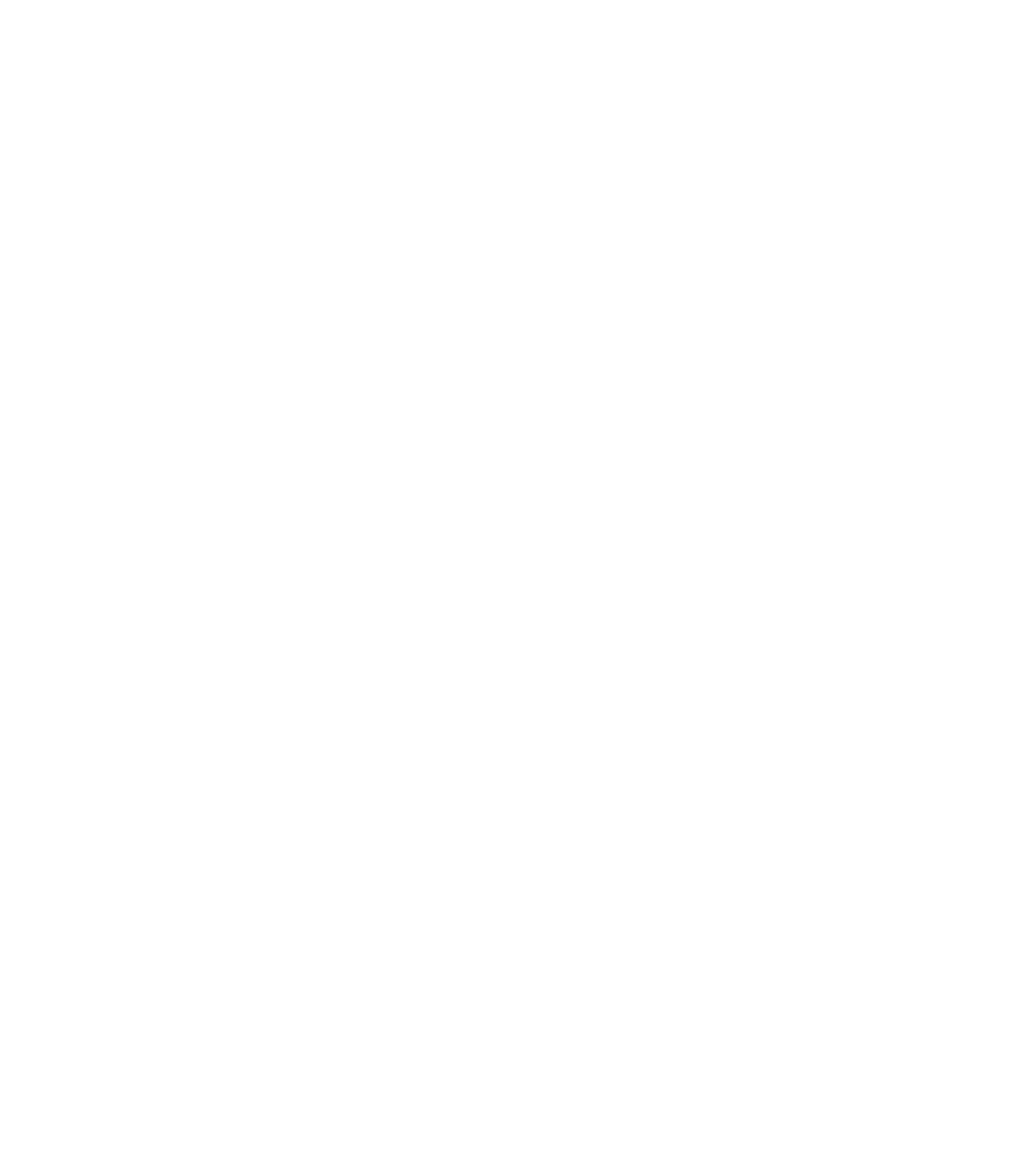
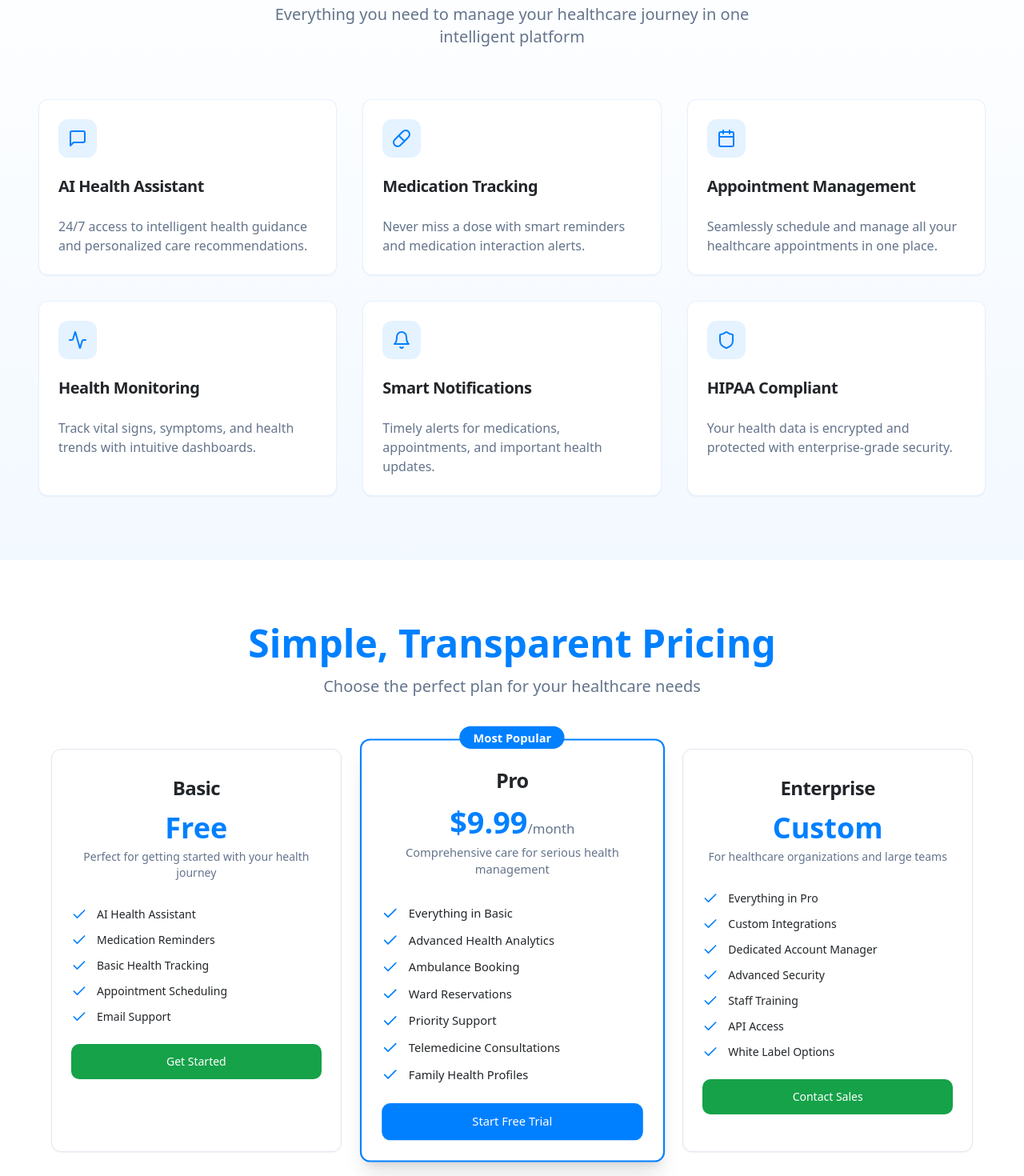
Before and after one commit to HarshSharma-25/healthmate-ai, a React (Vite) app: page / in a window 1280 px wide. Shown: the part 940-2410 px from the top of the page at 80% size. Before the commit the page ends 800 px from the top, so only its background shows below. Built offline with nearby package versions, Linux system fonts and the light colour scheme.

Commit message:
Fix broken features and sections

```diff
--- /dev/null
+++ b/src/components/Landing/FeaturesSection.tsx
@@ -0,0 +1,76 @@
+import { Card, CardContent, CardHeader, CardTitle } from "@/components/ui/card";
+import { Activity, Bell, Calendar, MessageSquare, Pill, Shield } from "lucide-react";
+
+const features = [
+  {
+    icon: MessageSquare,
+    title: "AI Health Assistant",
+    description: "24/7 access to intelligent health guidance and personalized care recommendations.",
+  },
+  {
+    icon: Pill,
+    title: "Medication Tracking",
+    description: "Never miss a dose with smart reminders and medication interaction alerts.",
+  },
+  {
+    icon: Calendar,
+    title: "Appointment Management",
+    description: "Seamlessly schedule and manage all your healthcare appointments in one place.",
+  },
+  {
+    icon: Activity,
+    title: "Health Monitoring",
+    description: "Track vital signs, symptoms, and health trends with intuitive dashboards.",
+  },
+  {
+    icon: Bell,
+    title: "Smart Notifications",
+    description: "Timely alerts for medications, appointments, and important health updates.",
+  },
+  {
+    icon: Shield,
+    title: "HIPAA Compliant",
+    description: "Your health data is encrypted and protected with enterprise-grade security.",
+  },
+];
+
+const FeaturesSection = () => {
+  return (
+    <section id="features" className="py-20 px-4 bg-gradient-to-b from-background to-primary/5">
+      <div className="container mx-auto">
+        <div className="text-center mb-16 space-y-4">
+          <h2 className="text-4xl md:text-5xl font-bold text-primary">
+            Powerful Features for Better Health
+          </h2>
+          <p className="text-xl text-muted-foreground max-w-2xl mx-auto">
+            Everything you need to manage your healthcare journey in one intelligent platform
+          </p>
+        </div>
+
+        <div className="grid grid-cols-1 md:grid-cols-2 lg:grid-cols-3 gap-8">
+          {features.map((feature, index) => {
+            const Icon = feature.icon;
+            return (
+              <Card
+                key={index}
+                className="hover:shadow-xl transition-all duration-300 hover:-translate-y-1 border-primary/10"
+              >
+                <CardHeader>
+                  <div className="w-12 h-12 bg-primary/10 rounded-lg flex items-center justify-center mb-4">
+                    <Icon className="h-6 w-6 text-primary" />
+                  </div>
+                  <CardTitle className="text-xl">{feature.title}</CardTitle>
+                </CardHeader>
+                <CardContent>
+                  <p className="text-muted-foreground">{feature.description}</p>
+                </CardContent>
+              </Card>
+            );
+          })}
+        </div>
+      </div>
+    </section>
+  );
+};
+
+export default FeaturesSection;
--- a/src/components/Landing/Navbar.tsx
+++ b/src/components/Landing/Navbar.tsx
@@ -1,6 +1,7 @@
 import { Button } from "@/components/ui/button";
 import { Heart, Menu, X } from "lucide-react";
 import { useState } from "react";
+import { Link } from "react-router-dom";
 
 const Navbar = () => {
   const [isOpen, setIsOpen] = useState(false);
@@ -22,12 +23,12 @@ const Navbar = () => {
             <a href="#features" className="text-foreground hover:text-primary transition-colors">
               Features
             </a>
-            <a href="/ambulance-tracking" className="text-foreground hover:text-primary transition-colors">
+            <Link to="/ambulance-tracking" className="text-foreground hover:text-primary transition-colors">
               Ambulance
-            </a>
-            <a href="/ward-booking" className="text-foreground hover:text-primary transition-colors">
+            </Link>
+            <Link to="/ward-booking" className="text-foreground hover:text-primary transition-colors">
               Ward Booking
-            </a>
+            </Link>
             <a href="#pricing" className="text-foreground hover:text-primary transition-colors">
               Pricing
             </a>
@@ -36,10 +37,10 @@ const Navbar = () => {
           {/* Desktop CTA */}
           <div className="hidden md:flex items-center space-x-4">
             <Button variant="ghost" className="text-foreground hover:text-primary" asChild>
-              <a href="/login">Sign In</a>
+              <Link to="/login">Sign In</Link>
             </Button>
             <Button className="bg-primary hover:bg-primary/90 text-primary-foreground" asChild>
-              <a href="/dashboard">Dashboard</a>
+              <Link to="/dashboard">Dashboard</Link>
             </Button>
           </div>
 
@@ -59,21 +60,21 @@ const Navbar = () => {
               <a href="#features" className="text-foreground hover:text-primary transition-colors">
                 Features
               </a>
-              <a href="/ambulance-tracking" className="text-foreground hover:text-primary transition-colors">
+              <Link to="/ambulance-tracking" className="text-foreground hover:text-primary transition-colors">
                 Ambulance
-              </a>
-              <a href="/ward-booking" className="text-foreground hover:text-primary transition-colors">
+              </Link>
+              <Link to="/ward-booking" className="text-foreground hover:text-primary transition-colors">
                 Ward Booking
-              </a>
+              </Link>
               <a href="#pricing" className="text-foreground hover:text-primary transition-colors">
                 Pricing
               </a>
               <div className="flex flex-col space-y-2 pt-4 border-t border-border">
                 <Button variant="ghost" className="text-foreground hover:text-primary justify-start" asChild>
-                  <a href="/login">Sign In</a>
+                  <Link to="/login">Sign In</Link>
                 </Button>
                 <Button className="bg-primary hover:bg-primary/90 text-primary-foreground justify-start" asChild>
-                  <a href="/dashboard">Dashboard</a>
+                  <Link to="/dashboard">Dashboard</Link>
                 </Button>
               </div>
             </div>
--- /dev/null
+++ b/src/components/Landing/PricingSection.tsx
@@ -0,0 +1,125 @@
+import { Button } from "@/components/ui/button";
+import { Card, CardContent, CardDescription, CardHeader, CardTitle } from "@/components/ui/card";
+import { Check } from "lucide-react";
+import { Link } from "react-router-dom";
+
+const plans = [
+  {
+    name: "Basic",
+    price: "Free",
+    description: "Perfect for getting started with your health journey",
+    features: [
+      "AI Health Assistant",
+      "Medication Reminders",
+      "Basic Health Tracking",
+      "Appointment Scheduling",
+      "Email Support",
+    ],
+    cta: "Get Started",
+    popular: false,
+  },
+  {
+    name: "Pro",
+    price: "$9.99",
+    period: "/month",
+    description: "Comprehensive care for serious health management",
+    features: [
+      "Everything in Basic",
+      "Advanced Health Analytics",
+      "Ambulance Booking",
+      "Ward Reservations",
+      "Priority Support",
+      "Telemedicine Consultations",
+      "Family Health Profiles",
+    ],
+    cta: "Start Free Trial",
+    popular: true,
+  },
+  {
+    name: "Enterprise",
+    price: "Custom",
+    description: "For healthcare organizations and large teams",
+    features: [
+      "Everything in Pro",
+      "Custom Integrations",
+      "Dedicated Account Manager",
+      "Advanced Security",
+      "Staff Training",
+      "API Access",
+      "White Label Options",
+    ],
+    cta: "Contact Sales",
+    popular: false,
+  },
+];
+
+const PricingSection = () => {
+  return (
+    <section id="pricing" className="py-20 px-4 bg-background">
+      <div className="container mx-auto">
+        <div className="text-center mb-16 space-y-4">
+          <h2 className="text-4xl md:text-5xl font-bold text-primary">
+            Simple, Transparent Pricing
+          </h2>
+          <p className="text-xl text-muted-foreground max-w-2xl mx-auto">
+            Choose the perfect plan for your healthcare needs
+          </p>
+        </div>
+
+        <div className="grid grid-cols-1 md:grid-cols-3 gap-8 max-w-6xl mx-auto">
+          {plans.map((plan, index) => (
+            <Card
+              key={index}
+              className={`relative hover:shadow-2xl transition-all duration-300 ${
+                plan.popular
+                  ? "border-primary border-2 scale-105 shadow-xl"
+                  : "hover:scale-105"
+              }`}
+            >
+              {plan.popular && (
+                <div className="absolute -top-4 left-1/2 -translate-x-1/2">
+                  <span className="bg-primary text-primary-foreground px-4 py-1 rounded-full text-sm font-semibold">
+                    Most Popular
+                  </span>
+                </div>
+              )}
+              <CardHeader className="text-center pb-8 pt-8">
+                <CardTitle className="text-2xl mb-2">{plan.name}</CardTitle>
+                <div className="mb-2">
+                  <span className="text-4xl font-bold text-primary">{plan.price}</span>
+                  {plan.period && (
+                    <span className="text-muted-foreground">{plan.period}</span>
+                  )}
+                </div>
+                <CardDescription>{plan.description}</CardDescription>
+              </CardHeader>
+              <CardContent className="space-y-6">
+                <ul className="space-y-3">
+                  {plan.features.map((feature, idx) => (
+                    <li key={idx} className="flex items-center gap-3">
+                      <Check className="h-5 w-5 text-primary flex-shrink-0" />
+                      <span className="text-sm">{feature}</span>
+                    </li>
+                  ))}
+                </ul>
+                <Button
+                  className={`w-full ${
+                    plan.popular
+                      ? "bg-primary hover:bg-primary/90"
+                      : "bg-secondary hover:bg-secondary/90"
+                  }`}
+                  size="lg"
+                  asChild
+                >
+                  <Link to="/login">{plan.cta}</Link>
+                </Button>
+              </CardContent>
+            </Card>
+          ))}
+        </div>
+      </div>
+    </section>
+  );
+};
+
+export default PricingSection;
--- a/src/pages/Index.tsx
+++ b/src/pages/Index.tsx
@@ -1,12 +1,15 @@
 import Navbar from "@/components/Landing/Navbar";
 import HeroSection from "@/components/Landing/HeroSection";
+import FeaturesSection from "@/components/Landing/FeaturesSection";
+import PricingSection from "@/components/Landing/PricingSection";
 
 const Index = () => {
   return (
     <div className="min-h-screen bg-background">
       <Navbar />
       <HeroSection />
-      {/* Additional sections will be added here */}
+      <FeaturesSection />
+      <PricingSection />
     </div>
   );
 };
```
